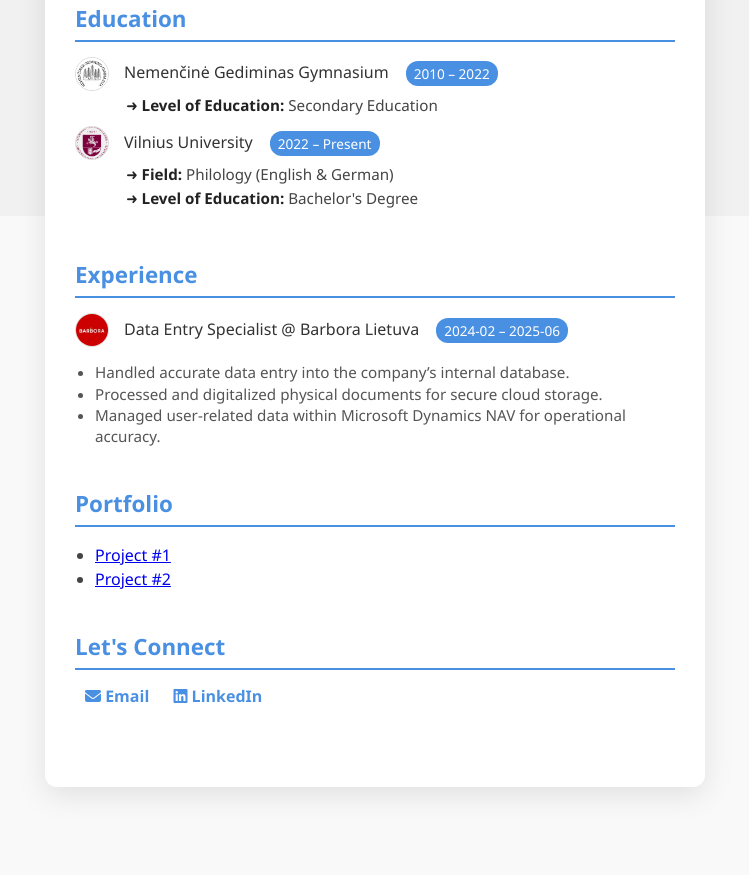
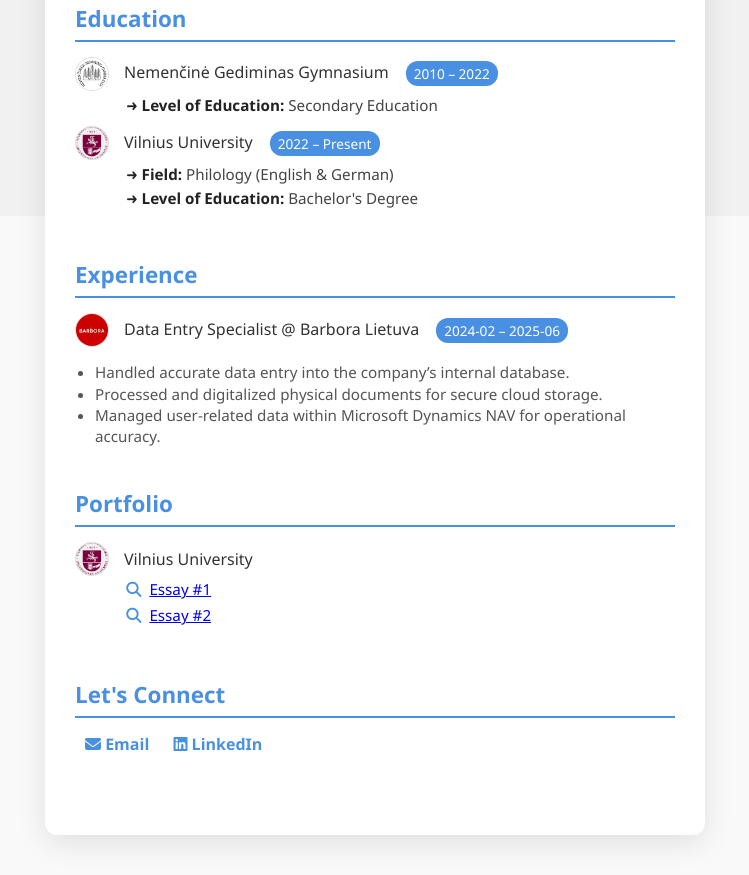
Before and after one commit to LivijaSaga/LivijaSaga.github.io, a plain HTML site: page index.html in a window 1280 px wide. Shown: the part 584-1459 px from the top of the page, without its empty margins (265-1014 px from the left). Before the commit the page ends 1411 px from the top, so only its background shows below. Drawn offline with Linux system fonts and the light colour scheme.

Commit message:
added portfolio dynamic rendering

```diff
--- a/css/styles.css
+++ b/css/styles.css
@@ -242,6 +242,10 @@ ul {
     pointer-events: auto;
 }
 
+#portfolio-entries .job {
+    margin-bottom: 5px;
+}
+
 @media (max-width: 480px) {
     .wrapper {
         padding: 20px 10px;
--- a/index.html
+++ b/index.html
@@ -42,10 +42,7 @@
 
             <section id="portfolio">
                 <h2 id="portfolio-title"></h2>
-                <ul>
-                    <li><a href="#" target="_blank" rel="noopener noreferrer">Project #1</a></li>
-                    <li><a href="#" target="_blank" rel="noopener noreferrer">Project #2</a></li>
-                </ul>
+                <div id="portfolio-entries"></div>
             </section>
 
             <section id="contacts" class="contacts">
--- a/js/script.js
+++ b/js/script.js
@@ -35,6 +35,7 @@ function setLanguage(lang) {
     setStaticText(t);
     renderJobExperience(t.jobs);
     renderEducation(t.education, t);
+    renderPortfolio(t.portfolio);
 
     const tooltipSpan = document.querySelector("#open-to-work-indicator .tooltip-text");
     if (tooltipSpan) {
@@ -111,6 +112,41 @@ function renderEducation(educationList, t) {
     });
 }
 
+function renderPortfolio(portfolioList) {
+    const container = document.getElementById("portfolio-entries");
+    container.innerHTML = "";
+
+    for (const entry of Object.values(portfolioList)) {
+        const portEntry = document.createElement("div");
+        portEntry.className = "job";
+
+        portEntry.innerHTML = `
+            <div class="job-header">
+                <a href="${entry.url}" target="_blank" rel="noopener noreferrer" class="logo-link" tabindex="-1">
+                    <img src="images/edu/${entry.image || 'default.png'}" alt="${entry.place}" class="company-logo" />
+                </a>
+                <div class="job-info">
+                    <div class="job-title">
+                        ${entry.place}
+                    </div>
+                </div>
+            </div>
+            <div class="education-details">
+                ${entry.projects.map(p => `
+                    <div style="display: flex; align-items: center; margin-bottom: 0.3em;">
+                        <i class="fas fa-magnifying-glass" style="margin-right: 8px; color: #4a90e2;"></i>
+                        <a href="${p.link}" target="_blank" rel="noopener noreferrer" class="project-link">
+                            ${p.name}
+                        </a>
+                    </div>
+                `).join("")}
+            </div>
+        `;
+
+        container.appendChild(portEntry);
+    }
+}
+
 function addOpenToWorkIndicator() {
     const dropdown = document.querySelector(".language-dropdown");
     if (!dropdown) return;
--- a/js/translations.js
+++ b/js/translations.js
@@ -39,6 +39,23 @@ const translations = {
                 date: "2022 – Present",
                 url: "https://www.flf.vu.lt/",
                 image: "vu-logo.png"
+            }
+        ],
+        portfolio: [
+            {
+                place: "Vilnius University",
+                url: "https://flf.vu.lt/",
+                image: "vu-logo.png",
+                projects: [
+                    {
+                        name: "Essay #1",
+                        link: "https://example.com/2"
+                    },
+                    {
+                        name: "Essay #2",
+                        link: "https://example.com/2"
+                    }
+                ]
             }
         ]
     },
```
